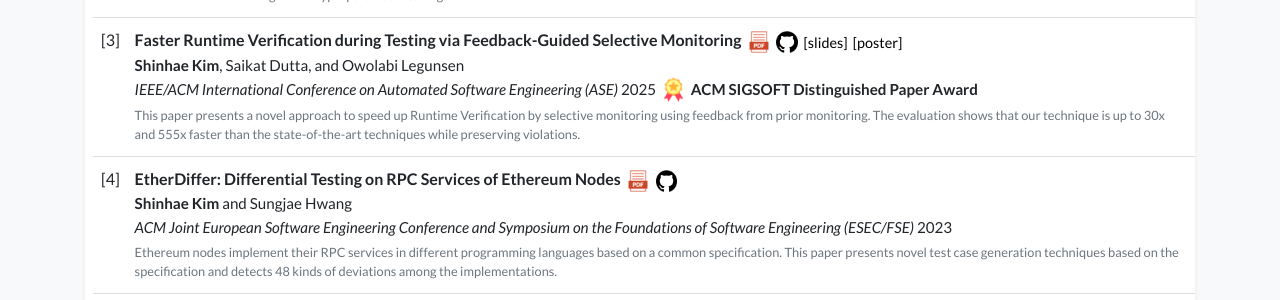
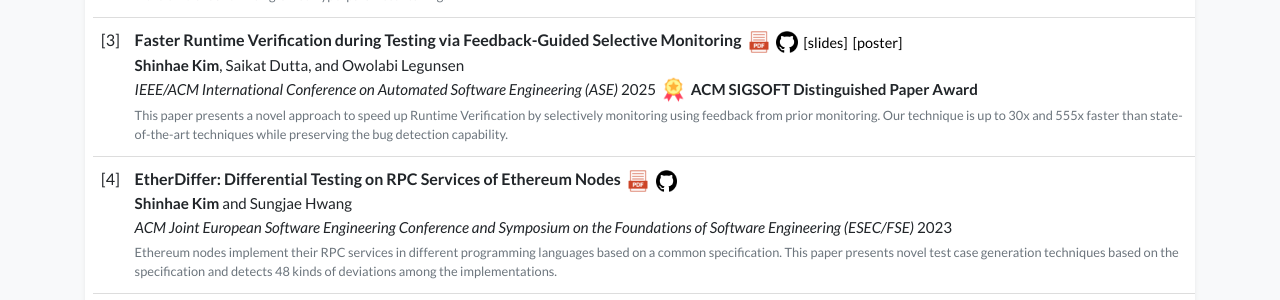
Before and after one commit to shinhae-kim/shinhae-kim.github.io, a Jekyll site: the page index.html, which Jekyll copies as it is, in a window 1280 px wide and 900 px high, scrolled down 1297 px. Shown: the part 178-478 px from the top of the window. Built offline with Jekyll 4.4.1, drawn with Linux system fonts in a browser that asks for light colours; a style sheet for code colours, icons or effects is not loaded.

Commit message:
ase25 description

```diff
--- a/index.html
+++ b/index.html
@@ -371,7 +371,7 @@ document.querySelectorAll(".root-path-text").forEach(function(element){
 	<span style="font-size: 0.95rem; font-weight: 500;"><b>ACM SIGSOFT Distinguished Paper Award</b></span>
       </p>
       <p class="mt-0 mb-0 small text-muted">
-        This paper presents a novel approach to speed up Runtime Verification by selective monitoring using feedback from prior monitoring. The evaluation shows that our technique is up to 30x and 555x faster than the state-of-the-art techniques while preserving violations.
+        This paper presents a novel approach to speed up Runtime Verification by selectively monitoring using feedback from prior monitoring. Our technique is up to 30x and 555x faster than state-of-the-art techniques while preserving the bug detection capability.
       </p>
     </div>
   </div>
```
